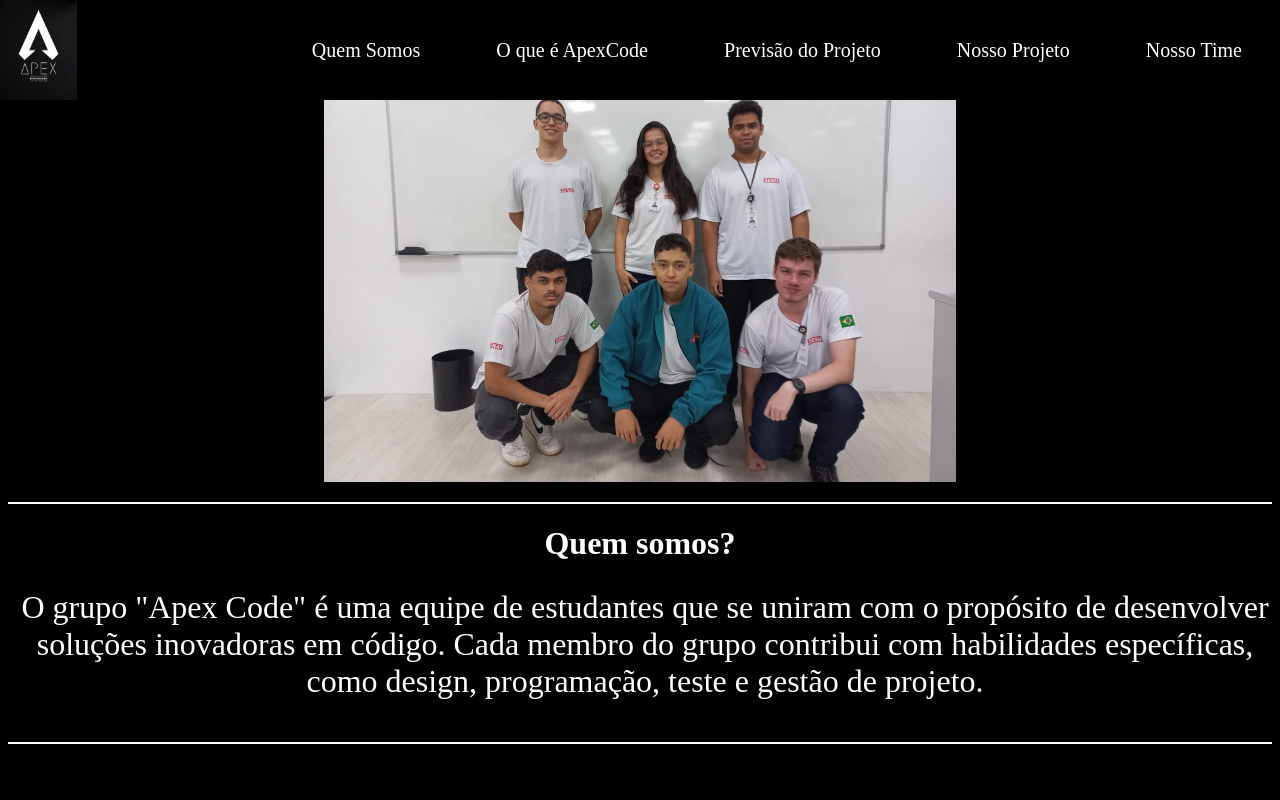
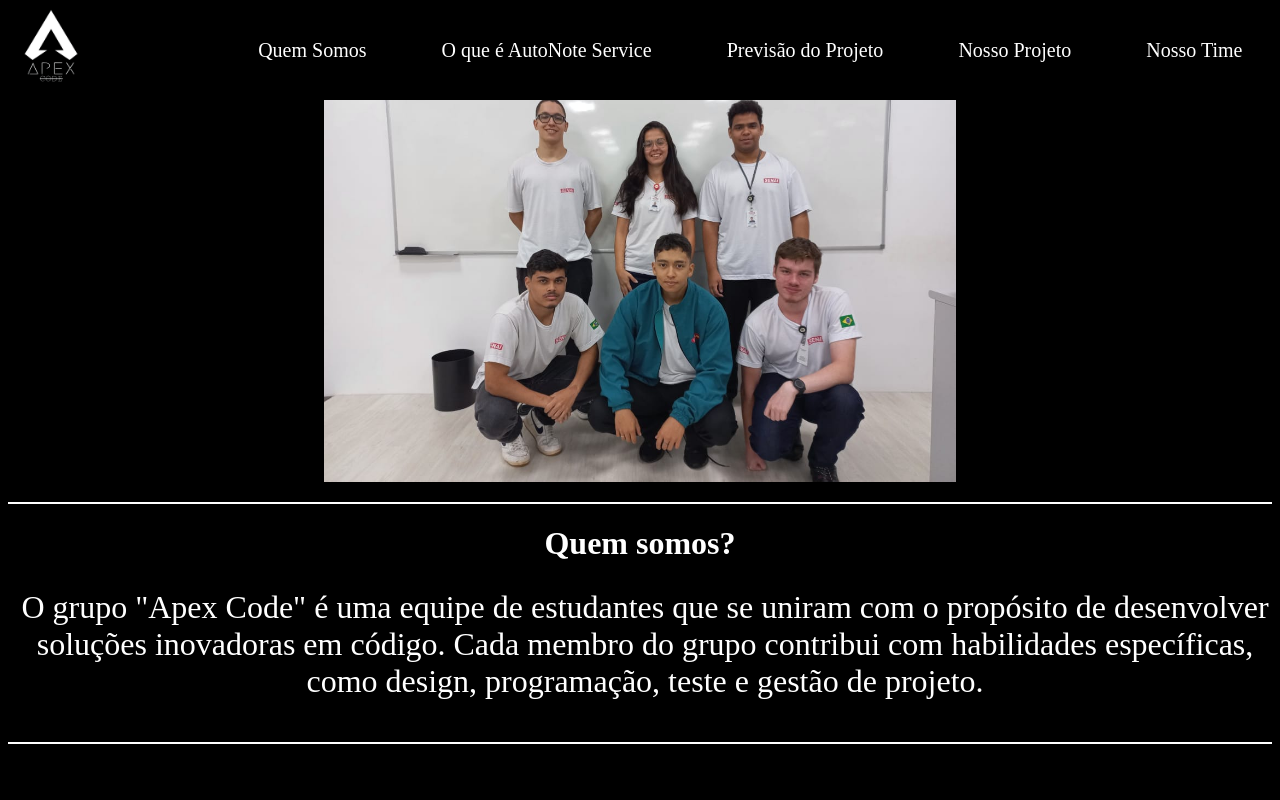
Before and after one commit to Kayke-Rodrigues/AutoNote-Services, a plain HTML site: page index.html in a window 1280 px wide. Shown: the top 800 px of the page. Drawn offline with Linux system fonts and the light colour scheme.

Commit message:
Add files via upload

```diff
--- a/index.html
+++ b/index.html
@@ -12,13 +12,13 @@
 
 <body>
     <header id="cabecalhoLogo">
-        <img id="logo" src="img/logoApex.png" alt="logo do AutoNote" width="6%" height="100%">
+        <img id="logo" src="img/logoApex - Copia.png" alt="logo do AutoNote" width="8%" height="100%">
 
         <nav class="menu">
             <div class="navbar">
 
                 <a href="#imagem-grupo">Quem Somos</a>
-                <a href="#Oque">O que é ApexCode</a>
+                <a href="#Oque">O que é AutoNote Service</a>
                 <a href="#Previsao">Previsão do Projeto</a>
                 <a href="#textoProjeto">Nosso Projeto</a>
                 <a href="#titulo">Nosso Time</a>
```
Also changed, not shown: img/logoApex - Copia.png (added).
